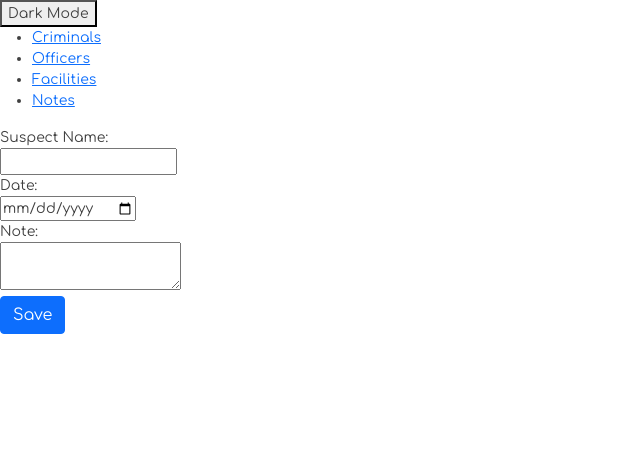
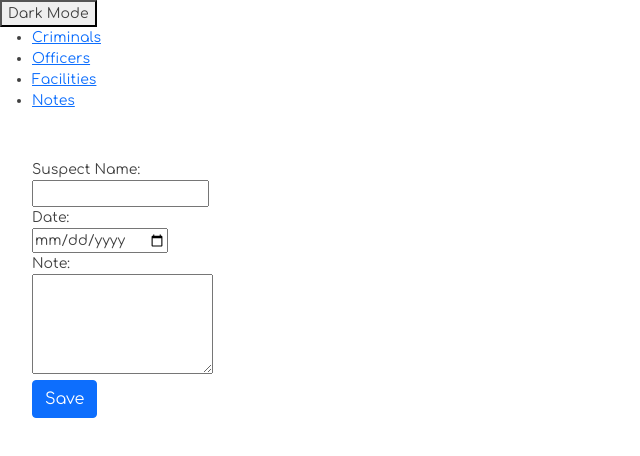
Before and after one commit to cbgriffith/GlassdalePD, a plain HTML site: page index.html in a window 1280 px wide. Shown: the whole page, without its empty margins (0-640 px from the left). Drawn offline with nearby package versions, Linux system fonts and the light colour scheme; a web font is replaced by a local one.

Commit message:
changes to css

```diff
--- a/styles/main.css
+++ b/styles/main.css
@@ -40,3 +40,11 @@ h1,h2,h3,h4,h5,h6 {
 	width: 100%;
 	flex-basis: 100%;
 }
+
+#note__text {
+	height: 100px;
+}
+
+form {
+	padding: 2rem;
+}
```
